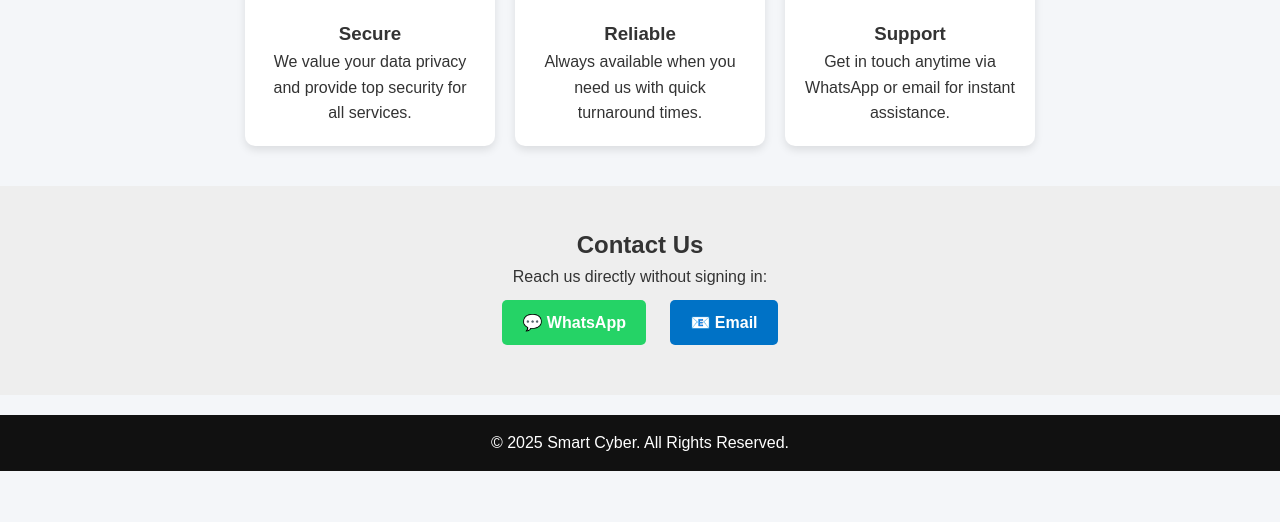
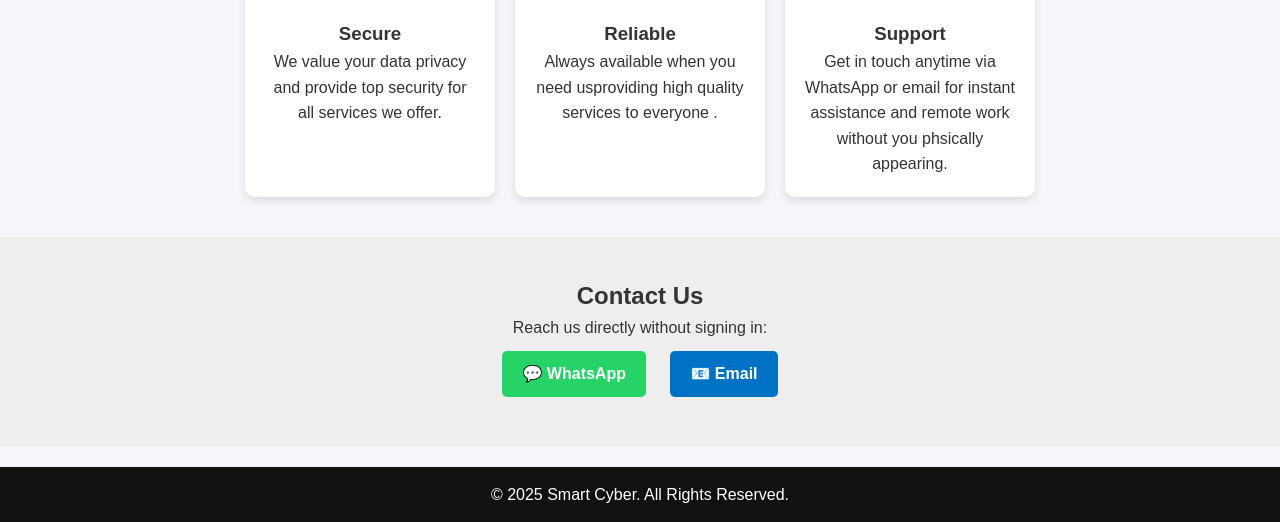
Before and after one commit to bob018-benjamin/Smart-Cyber, a plain HTML site: page index.html in a window 1280 px wide. Shown: the part 908-1430 px from the top of the page. Before the commit the page ends 1379 px from the top, so only its background shows below. Drawn offline with Linux system fonts and the light colour scheme.

Commit message:
Update index.html

```diff
--- a/index.html
+++ b/index.html
@@ -36,17 +36,17 @@
       <div class="card">
         <img src="images/logo.png" alt="Secure">
         <h3>Secure</h3>
-        <p>We value your data privacy and provide top security for all services.</p>
+        <p>We value your data privacy and provide top security for all services we offer.</p>
       </div>
       <div class="card">
         <img src="images/logo.png" alt="Reliable">
         <h3>Reliable</h3>
-        <p>Always available when you need us with quick turnaround times.</p>
+        <p>Always available when you need usproviding high quality services to everyone .</p>
       </div>
       <div class="card">
         <img src="images/logo.png" alt="Support">
         <h3>Support</h3>
-        <p>Get in touch anytime via WhatsApp or email for instant assistance.</p>
+        <p>Get in touch anytime via WhatsApp or email for instant assistance and remote work without you phsically appearing.</p>
       </div>
     </div>
   </section>
```
